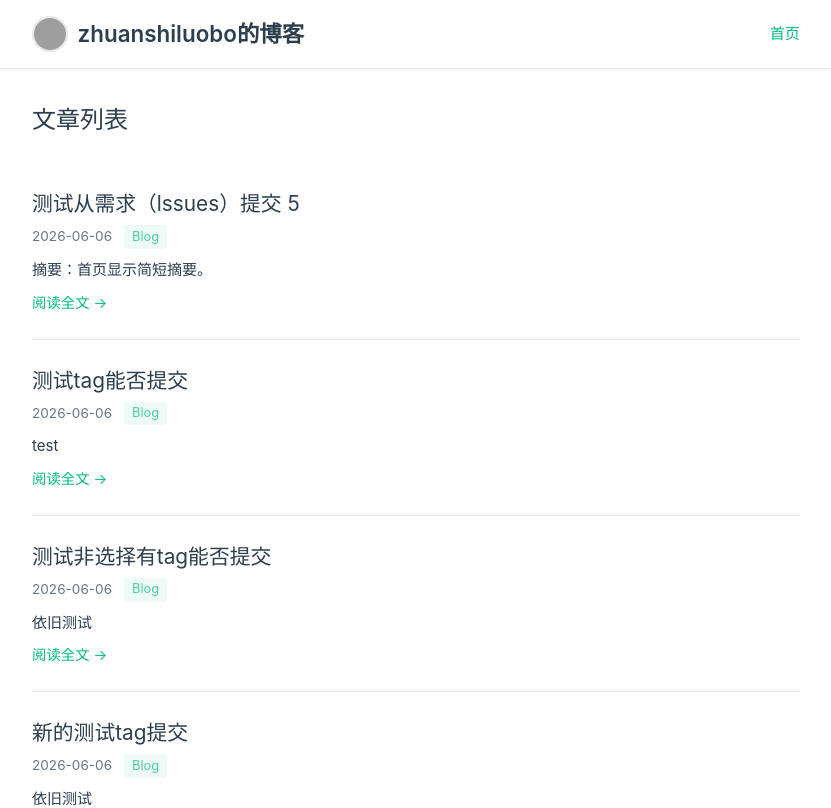
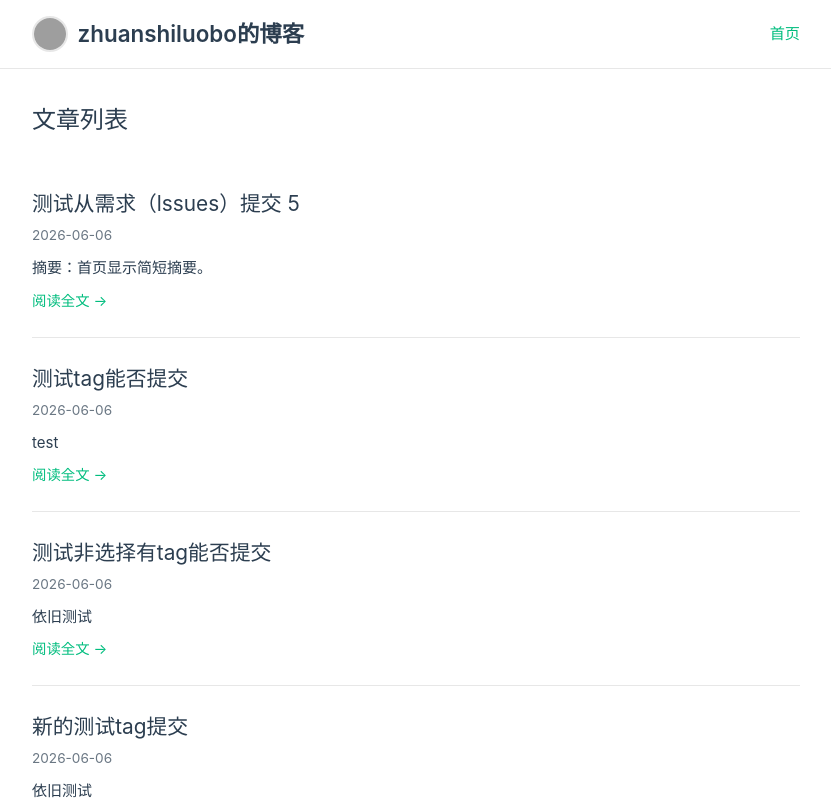
Before and after one commit to zhuanshiluobo/zhuanshiluobo.github.io, a Vue app: page / in a window 1280 px wide. Shown: the top 808 px of the page, without its empty margins (224-1055 px from the left). Built offline with nearby package versions, Linux system fonts and the light colour scheme; grey boxes are pictures that could not be loaded.

Commit message:
Hide blog tag in posts

```diff
--- a/scripts/import-issue-post.mjs
+++ b/scripts/import-issue-post.mjs
@@ -83,13 +83,13 @@ function stripMetadata(body) {
 
 function parseTags(value) {
   if (!value) {
-    return ['Blog']
+    return []
   }
 
   return value
     .split(/,|\uFF0C/)
     .map((tag) => tag.trim())
-    .filter(Boolean)
+    .filter((tag) => tag && tag.toLowerCase() !== 'blog')
 }
 
 function firstPlainLine(body) {
--- a/src/views/Home.vue
+++ b/src/views/Home.vue
@@ -2,6 +2,7 @@
 import { posts } from '../data/posts.js'
 
 const sortedPosts = [...posts].sort((a, b) => new Date(b.date) - new Date(a.date))
+const visibleTags = (post) => (post.tags || []).filter(tag => tag.toLowerCase() !== 'blog')
 </script>
 
 <template>
@@ -14,8 +15,8 @@ const sortedPosts = [...posts].sort((a, b) => new Date(b.date) - new Date(a.date
       </router-link>
       <div class="post-meta">
         <time>{{ post.date }}</time>
-        <span class="tags">
-          <span v-for="tag in post.tags" :key="tag" class="tag">{{ tag }}</span>
+        <span v-if="visibleTags(post).length" class="tags">
+          <span v-for="tag in visibleTags(post)" :key="tag" class="tag">{{ tag }}</span>
         </span>
       </div>
       <p class="post-summary">{{ post.summary }}</p>
--- a/src/views/Post.vue
+++ b/src/views/Post.vue
@@ -7,6 +7,7 @@ const route = useRoute()
 const router = useRouter()
 
 const post = computed(() => posts.find(p => p.id === Number(route.params.id)))
+const visibleTags = computed(() => (post.value?.tags || []).filter(tag => tag.toLowerCase() !== 'blog'))
 
 if (!post.value) {
   router.replace('/')
@@ -20,8 +21,8 @@ if (!post.value) {
       <h1>{{ post.title }}</h1>
       <div class="post-meta">
         <time>{{ post.date }}</time>
-        <span class="tags">
-          <span v-for="tag in post.tags" :key="tag" class="tag">{{ tag }}</span>
+        <span v-if="visibleTags.length" class="tags">
+          <span v-for="tag in visibleTags" :key="tag" class="tag">{{ tag }}</span>
         </span>
       </div>
       <div class="post-content" v-html="post.content"></div>
```
Also changed, not shown: 4 other files (tests, documents, lock files or other folders).
